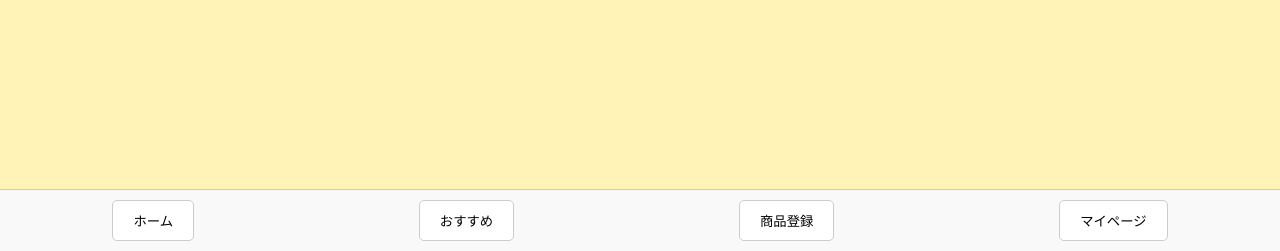
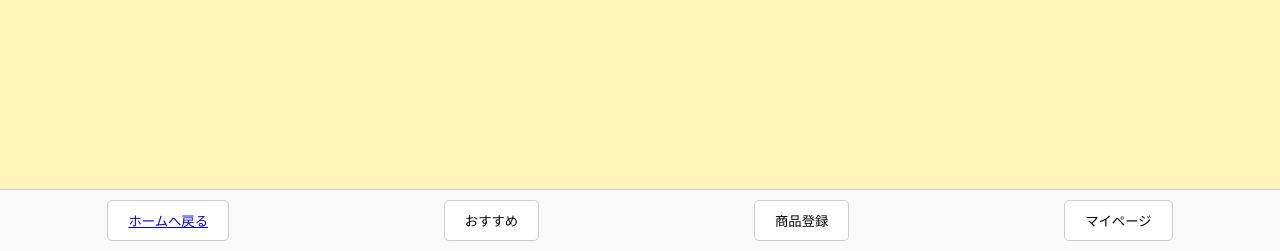
Before and after one commit to C0A23065/SE2024_T03, a Flask app: page /index in a window 1280 px wide. Shown: the part 549-800 px from the top of the page. Run offline with Flask 3, Linux system fonts and the light colour scheme; data comes from the database, SQL or seed files in the repository.

Commit message:
フッターのホーム修正

```diff
--- a/progect/templates/index.html
+++ b/progect/templates/index.html
@@ -133,7 +133,7 @@
 
 <div class="footer">
     <!-- 各ボタンにリンクを設定 -->
-    <button onclick="location.href='/home'">ホーム</button>
+    <button><a href="{{ url_for('home') }}" class="nav-button">ホームへ戻る</a></button>
     <button onclick="location.href='/recommend'">おすすめ</button>
     <button onclick="location.href='/index'">商品登録</button>
     <button onclick="location.href='/mypage'">マイページ</button>
--- a/progect/templates/match.html
+++ b/progect/templates/match.html
@@ -102,7 +102,7 @@
     </ul>
     <div class="footer">
     <!-- 各ボタンにリンクを設定 -->
-    <button onclick="location.href='/home'">ホーム</button>
+    <button><a href="{{ url_for('home') }}" class="nav-button">ホームへ戻る</a></button>
     <button onclick="location.href='/recommend'">おすすめ</button>
     <button onclick="location.href='/index'">商品登録</button>
     <button onclick="location.href='/mypage'">マイページ</button>
--- a/progect/templates/mypage.html
+++ b/progect/templates/mypage.html
@@ -83,7 +83,7 @@
 
     <div class="footer">
         <!-- 各ボタンにリンクを設定 -->
-        <button onclick="location.href='/home'">ホーム</button>
+        <button><a href="{{ url_for('home') }}" class="nav-button">ホームへ戻る</a></button>
         <button onclick="location.href='/recommend'">おすすめ</button>
         <button onclick="location.href='/index'">商品登録</button>
         <button onclick="location.href='/mypage'">マイページ</button>
--- a/progect/templates/recommend.html
+++ b/progect/templates/recommend.html
@@ -77,7 +77,7 @@
 
     <div class="footer">
         <!-- 各ボタンにリンクを設定 -->
-        <button onclick="location.href='/home'">ホーム</button>
+        <button><a href="{{ url_for('home') }}" class="nav-button">ホームへ戻る</a></button>
         <button onclick="location.href='/recommend'">おすすめ</button>
         <button onclick="location.href='/index'">商品登録</button>
         <button onclick="location.href='/mypage'">マイページ</button>
```
